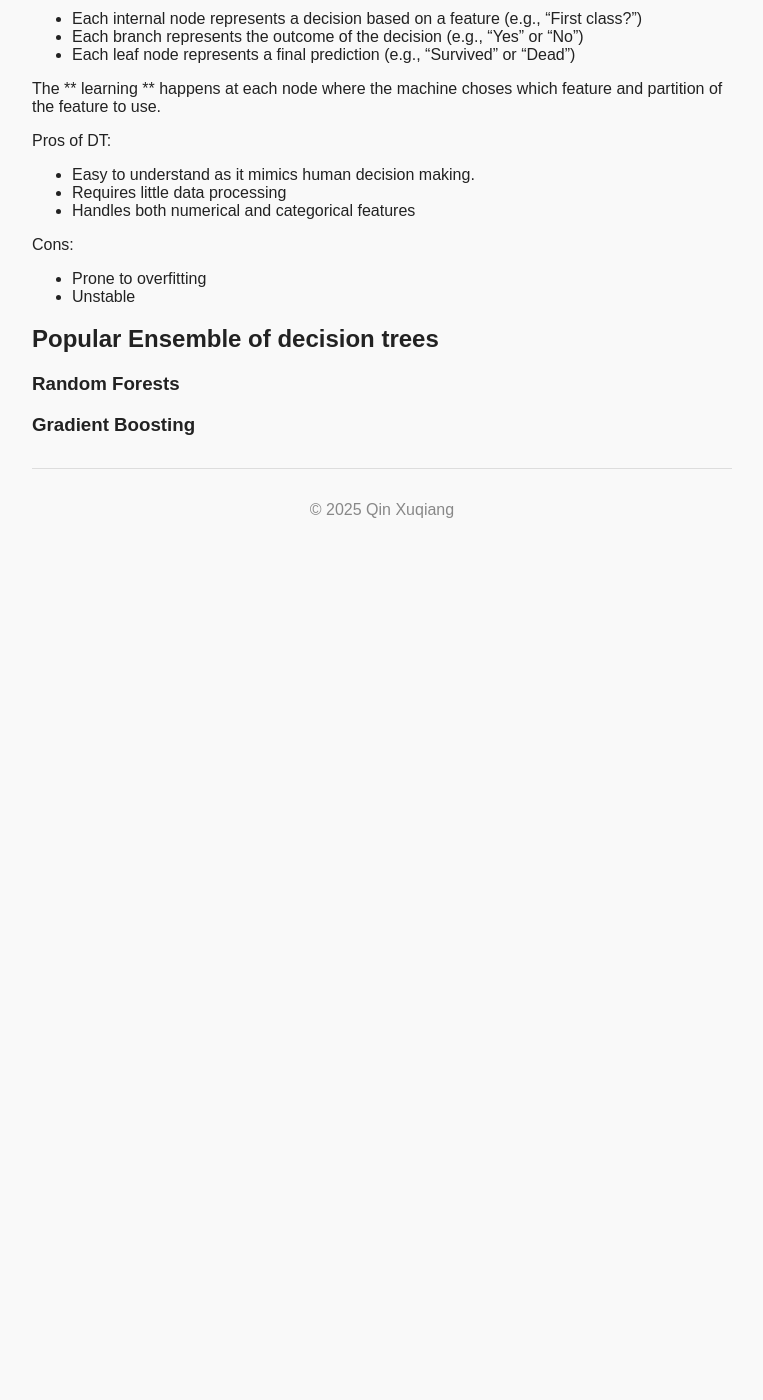
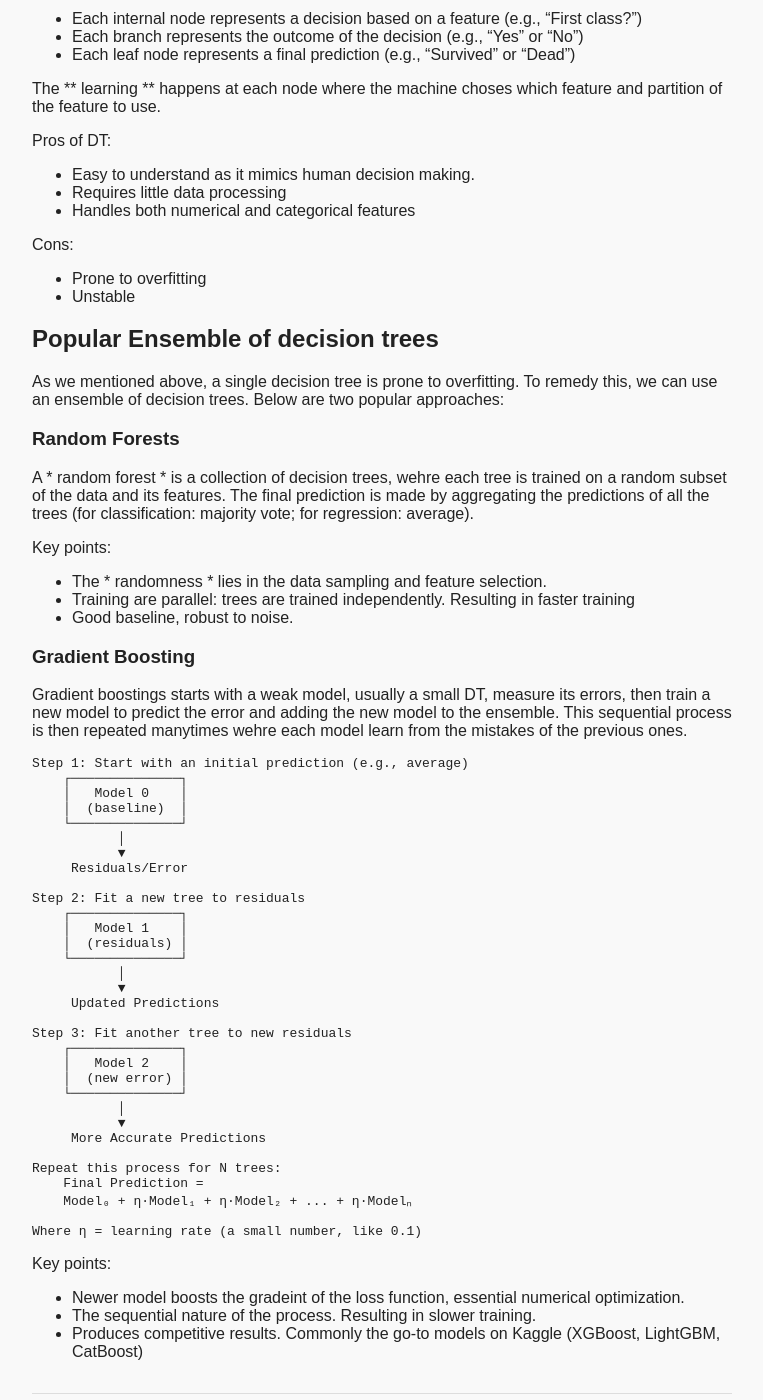
Before and after one commit to qinxuqiang/qinxuqiang.github.io, a Jekyll site: the page built from _posts/2025-08-05-Decision-Trees.md, in a window 1280 px wide and 1400 px high, scrolled down 788 px. Shown: the whole window, without its empty margins (258-1021 px from the left). Built offline with Jekyll 4.4.1, drawn with Linux system fonts in a browser that asks for light colours; before the commit the page ends 1339 px from its top, so only the background shows below that.

Commit message:
Update 2025-08-05-Decision-Trees.md

````diff
--- a/_posts/2025-08-05-Decision-Trees.md
+++ b/_posts/2025-08-05-Decision-Trees.md
@@ -53,8 +53,58 @@ Cons:
 
 
 ## Popular Ensemble of decision trees
-
+As we mentioned above, a single decision tree is prone to overfitting. To remedy this, we can use an ensemble of decision trees. Below are two popular approaches:
 
 ### Random Forests
 
+A * random forest * is a collection of decision trees, wehre each tree is trained on a random subset of the data and its features. The final prediction is made by aggregating the predictions of all the trees (for classification: majority vote; for regression: average).
+
+Key points:
+- The * randomness * lies in the data sampling and feature selection.
+- Training are parallel: trees are trained independently. Resulting in faster training
+- Good baseline, robust to noise.
+
 ### Gradient Boosting
+
+Gradient boostings starts with a weak model, usually a small DT, measure its errors, then train a new model to predict the error and adding the new model to the ensemble. This sequential process is then repeated manytimes wehre each model learn from the mistakes of the previous ones.
+
+```
+Step 1: Start with an initial prediction (e.g., average)
+    ┌──────────────┐
+    │   Model 0    │
+    │  (baseline)  │
+    └──────────────┘
+           │
+           ▼
+     Residuals/Error
+
+Step 2: Fit a new tree to residuals
+    ┌──────────────┐
+    │   Model 1    │
+    │  (residuals) │
+    └──────────────┘
+           │
+           ▼
+     Updated Predictions
+
+Step 3: Fit another tree to new residuals
+    ┌──────────────┐
+    │   Model 2    │
+    │  (new error) │
+    └──────────────┘
+           │
+           ▼
+     More Accurate Predictions
+
+Repeat this process for N trees:
+    Final Prediction =
+    Model₀ + η·Model₁ + η·Model₂ + ... + η·Modelₙ
+
+Where η = learning rate (a small number, like 0.1)
+```
+
+
+Key points:
+- Newer model boosts the gradeint of the loss function, essential numerical optimization.
+- The sequential nature of the process. Resulting in slower training.
+- Produces competitive results. Commonly the go-to models on Kaggle (XGBoost, LightGBM, CatBoost)
````
